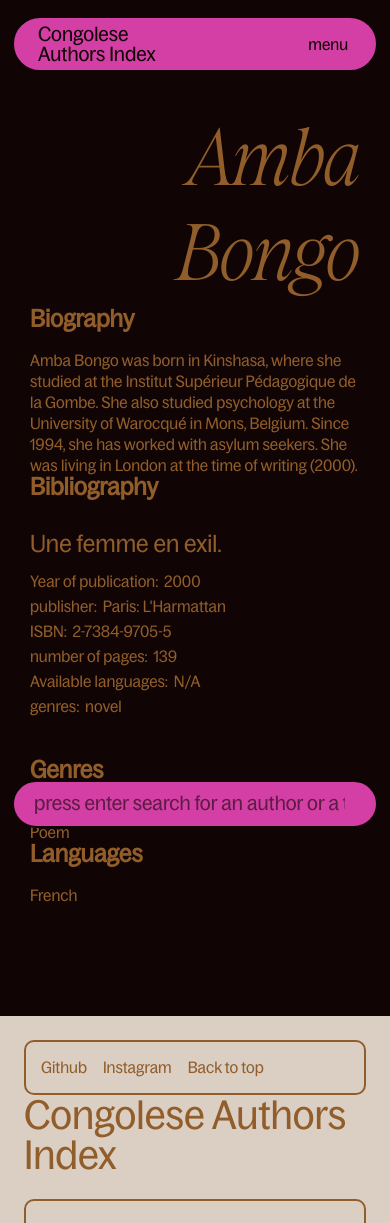
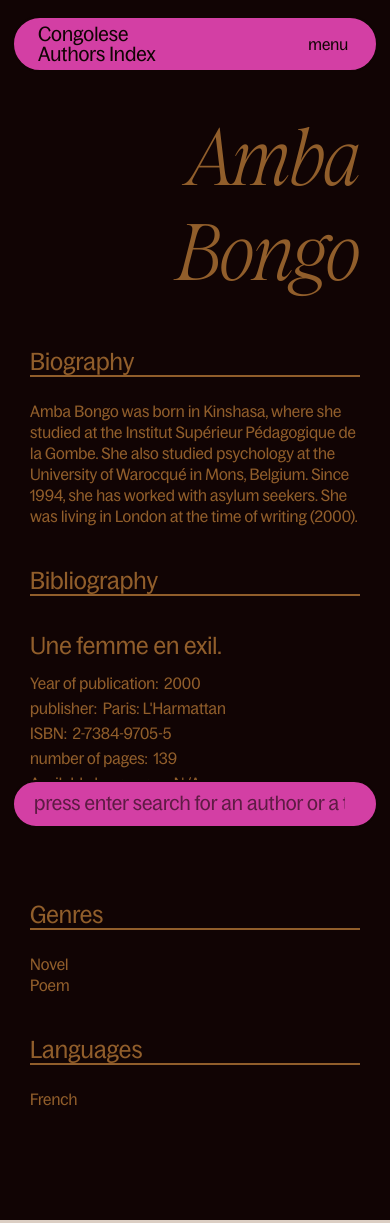
Before and after one commit to UncleDoubleU/Congolese-Authors-Index, a React (Vite) app in the folder 20250513-cai/: page /author/1 in a window 390 px wide. Shown: the top 1223 px of the page. Built offline with nearby package versions, Linux system fonts and the light colour scheme.

Commit message:
basic responsive author's page category section styling implemented

```diff
--- a/20250513-cai/src/components/IndexCat/IndexCat.module.sass
+++ b/20250513-cai/src/components/IndexCat/IndexCat.module.sass
@@ -20,8 +20,10 @@
           height: min-content
 
 .h3Cont
-     h3
+     .h3font
           font: App.$mobileH32
+     .h3LongFont
+          font: App.$mobileH3
 
      @media (width >= App.$smallMedium)
 
--- a/20250513-cai/src/components/IndexCat/IndexCat.tsx
+++ b/20250513-cai/src/components/IndexCat/IndexCat.tsx
@@ -13,8 +13,14 @@ interface IndexCatProps {
 
 function IndexCat({ category }: IndexCatProps) {
      const [width, setWidth] = useState(window.innerWidth);
+     const [h3Style, seth3style] = useState(styles.h3font);
 
      useEffect(() => {
+          if (category.trim().length > 1) {
+               seth3style(styles.h3LongFont)
+          } else {
+               seth3style(styles.h3font)
+          }
           window.addEventListener("resize", handleWidth)
 
           return () => {
@@ -29,7 +35,7 @@ function IndexCat({ category }: IndexCatProps) {
      return (
           <div aria-label="category" className={styles.container}>
                <div className={styles.h3Cont}>
-                    <h3>{category}</h3>
+                    <h3 className={h3Style}>{category}</h3>
                </div>
                <div className={styles.line}></div>
           </div>
--- a/20250513-cai/src/pages/AuthorPage/AuthorPage.tsx
+++ b/20250513-cai/src/pages/AuthorPage/AuthorPage.tsx
@@ -2,6 +2,7 @@ import { useParams } from "react-router";
 import { useContext } from "react";
 import Books from "../../components/Books/Books";
 import { TestContext } from "../../Contexts/Contexts";
+import IndexCat from "../../components/IndexCat/IndexCat";
 
 function AuthorPage() {
 
@@ -48,23 +49,27 @@ function AuthorPage() {
           <main>
                <h1>{author && `${author.firstName} ${author.lastName}`}</h1>
                <section>
-                    <h2>Biography</h2><br />
+                    {/* <h2>Biography</h2><br /> */}
+                    <IndexCat category="Biography" />
                     <p>{author && `${author.biography}`}</p>
                </section>
                <section>
-                    <h2>Bibliography</h2><br />
+                    {/* <h2>Bibliography</h2><br /> */}
+                    <IndexCat category="Bibliography" />
                     <ul>
                          {author ? bibliographyEl : <li>no books</li>}
                     </ul>
                </section >
                <section>
-                    <h2>Genres</h2><br />
+                    {/* <h2>Genres</h2><br /> */}
+                    <IndexCat category="Genres" />
                     <ul>
                          {authorGenres}
                     </ul>
                </section>
                <section>
-                    <h2>Languages</h2><br />
+                    {/* <h2>Languages</h2><br /> */}
+                    <IndexCat category="Languages" />
                     <ul>
                          {authorLanguages}
                     </ul>
```
Also changed, not shown: 1 other file (tests, documents, lock files or other folders).
